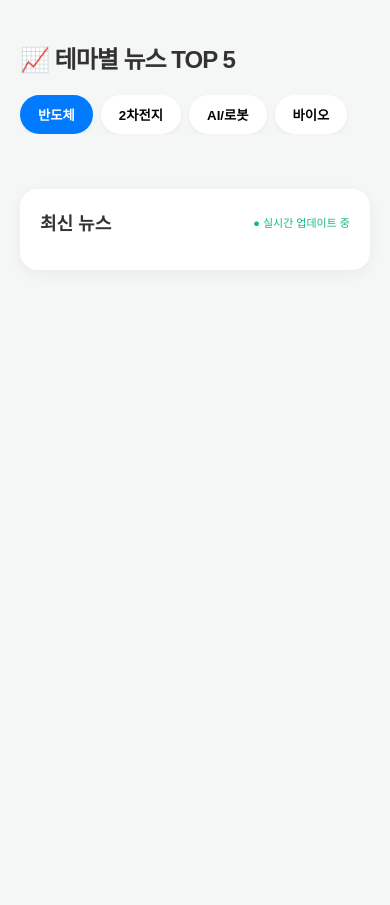
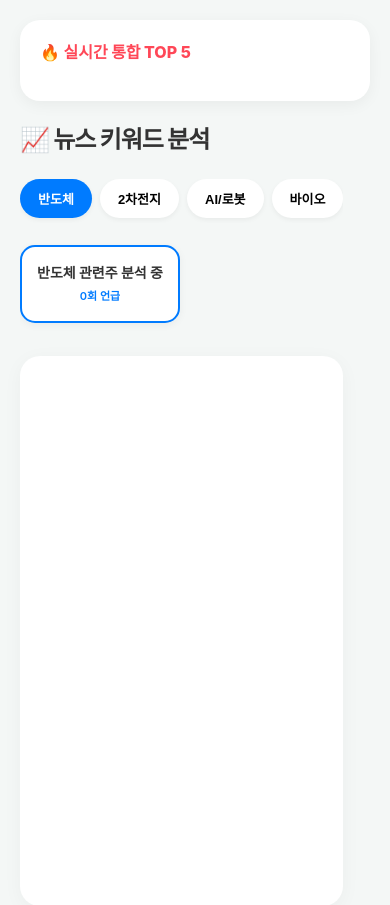
Before and after one commit to moomoori/hans, a Flask app: page / in a window 390 px wide. Shown: the top 905 px of the page. Before the commit the page ends 232 px from the top, so only its background shows below. Run offline with Flask 3, Linux system fonts and the light colour scheme; data that the repository does not hold is empty.

Commit message:
모니터 추가

```diff
--- a/app.py
+++ b/app.py
@@ -1,34 +1,64 @@
 import os
 import requests
 from flask import Flask, render_template, jsonify, request
-from datetime import datetime
 import re
 import time
+import pandas as pd
+from io import BytesIO
 
 app = Flask(__name__)
 
-# 환경변수 (Render 설정 필요)
+# 환경변수 (Render 설정: NAVER_SEARCH_ID, NAVER_SEARCH_SECRET)
 SEARCH_ID = os.environ.get('NAVER_SEARCH_ID')
 SEARCH_SECRET = os.environ.get('NAVER_SEARCH_SECRET')
 
-# 테마별 종목 리스트
-THEME_STOCKS = {
-    "반도체": ["삼성전자", "SK하이닉스", "한미반도체", "DB하이텍", "리노공업", "HPSP"],
-    "2차전지": ["LG에너지솔루션", "삼성SDI", "에코프로", "포스코홀딩스", "엘앤에프", "금양"],
-    "AI/로봇": ["네이버", "카카오", "레인보우로보틱스", "두산로보틱스", "셀바스AI", "이스트소프트"],
-    "바이오": ["삼성바이오로직스", "셀트리온", "유한양행", "HLB", "알테오젠", "SK바이오팜"]
-}
+# --- [1. 종목 사전 자동 업데이트 로직] ---
+def update_stock_dictionary():
+    """한국거래소(KRX) 상장법인 목록을 가져와 종목 사전 생성"""
+    print("🚀 종목 사전을 최신 상태로 업데이트 중...")
+    try:
+        # KIND 상장법인 목록 다운로드 URL (가장 가볍고 정확함)
+        url = "https://kind.or.kr/corpgeneral/corpList.do?method=download"
+        res = requests.get(url)
 
-# --- 캐싱을 위한 전역 변수 ---
-stock_cache = {}  # { '반도체': {'data': [...], 'time': 12345678} }
-news_cache = {}   # { '삼성전자': {'data': [...], 'time': 12345678} }
-CACHE_EXPIRE = 600  # 10분 (600초)
+        # HTML 표 형식의 데이터를 pandas로 읽기
+        df = pd.read_html(BytesIO(res.content), header=0)[0]
+
+        # '회사명' 컬럼만 추출하여 리스트화
+        stock_list = df['회사명'].tolist()
+
+        # 2글자 미만 또는 너무 일반적인 단어 제외 (필터링)
+        # 예: '기아', '현대' 등은 오탐지가 잦을 수 있으나 종목명 그대로 유지
+        stock_list = [s for s in stock_list if len(str(s)) >= 2]
+
+        print(f"✅ 총 {len(stock_list)}개의 종목이 사전에 등록되었습니다.")
+        return list(set(stock_list))
+    except Exception as e:
+        print(f"❌ 사전 업데이트 실패: {e}")
+        # 실패 시 최소한의 우량주 리스트로 대체
+        return ["삼성전자", "SK하이닉스", "LG에너지솔루션", "현대차", "셀트리온", "네이버", "카카오"]
+
+# 서버 시작 시 종목 사전 로드
+STOCK_DICTIONARY = update_stock_dictionary()
+
+# --- [2. 캐싱 및 헬퍼 함수] ---
+stock_cache = {}
+news_cache = {}
+CACHE_EXPIRE = 600  # 10분
 
 def get_headers():
     return {
         "X-Naver-Client-Id": SEARCH_ID,
         "X-Naver-Client-Secret": SEARCH_SECRET
     }
+
+def clean_html(text):
+    if not text: return ""
+    clean = re.sub('<[^>]*>', '', text)
+    clean = clean.replace('&quot;', '"').replace('&apos;', "'").replace('&amp;', '&')
+    return clean
+
+# --- [3. 웹 라우팅] ---
 
 @app.route('/')
 def index():
@@ -39,31 +69,36 @@ def get_top_stocks():
     theme = request.args.get('theme', '반도체')
     now = time.time()
 
-    # 10분 이내의 캐시가 있다면 즉시 반환
     if theme in stock_cache and (now - stock_cache[theme]['time'] < CACHE_EXPIRE):
         return jsonify(stock_cache[theme]['data'])
 
-    # 캐시가 없거나 만료되었다면 API 호출
-    stocks = THEME_STOCKS.get(theme, [])
-    url = f"https://openapi.naver.com/v1/search/news.json?query={theme} 주식&display=100&sort=date"
+    # 뉴스 수집 (관련도순 100개)
+    url = f"https://openapi.naver.com/v1/search/news.json?query={theme}&display=100&sort=sim"
 
     try:
         res = requests.get(url, headers=get_headers())
         items = res.json().get('items', [])
-        all_titles = " ".join([item['title'] for item in items])
 
+        # 제목 + 요약글 통합 텍스트
+        all_content = " ".join([clean_html(item['title'] + " " + item['description']) for item in items])
+
+        # 종목 사전과 매칭 (성능을 위해 텍스트에 포함된 것만 카운트)
         counts = []
-        for s in stocks:
-            count = all_titles.count(s)
-            if count > 0:
+        for s in STOCK_DICTIONARY:
+            if s in all_content:
+                count = all_content.count(s)
                 counts.append({"name": s, "count": count})
 
+        # 많이 언급된 순 정렬
         top5 = sorted(counts, key=lambda x: x['count'], reverse=True)[:5]
 
-        # 결과 캐싱
+        if not top5:
+            top5 = [{"name": f"{theme} 관련주 분석 중", "count": 0}]
+
         stock_cache[theme] = {'data': top5, 'time': now}
         return jsonify(top5)
-    except:
+    except Exception as e:
+        print(f"Error: {e}")
         return jsonify([])
 
 @app.route('/get_stock_news')
@@ -71,7 +106,6 @@ def get_stock_news():
     stock = request.args.get('stock')
     now = time.time()
 
-    # 뉴스 데이터 캐싱 확인
     if stock in news_cache and (now - news_cache[stock]['time'] < CACHE_EXPIRE):
         return jsonify(news_cache[stock]['data'])
 
@@ -83,18 +117,15 @@ def get_stock_news():
 
         results = []
         for item in items:
-            clean_title = re.sub('<[^>]*>', '', item['title'])
-            link = item['originallink'] if item['originallink'] else item['link']
             results.append({
-                "title": clean_title,
-                "link": link,
+                "title": clean_html(item['title']),
+                "link": item.get('originallink') or item.get('link'),
                 "pubDate": item['pubDate']
             })
 
-        # 결과 캐싱
         news_cache[stock] = {'data': results, 'time': now}
         return jsonify(results)
-    except:
+    except Exception as e:
         return jsonify([])
 
 if __name__ == '__main__':
--- a/requirements.txt
+++ b/requirements.txt
@@ -1,3 +1,5 @@
 Flask
 requests
 gunicorn
+pandas
+lxml
--- a/templates/index.html
+++ b/templates/index.html
@@ -2,112 +2,154 @@
 <html lang="ko">
 <head>
     <meta charset="UTF-8">
-    <title>Today's Stock Hot-Topic</title>
+    <title>Stock Hot-Topic Dashboard</title>
     <meta name="viewport" content="width=device-width, initial-scale=1">
     <style>
-        :root { --primary: #007bff; --bg: #f4f7f6; }
-        body { font-family: 'Pretendard', sans-serif; max-width: 600px; margin: 0 auto; padding: 20px; background: var(--bg); color: #333; }
-        h2 { font-weight: 800; letter-spacing: -1px; }
+        :root { --primary: #007bff; --bg: #f4f7f6; --card: #ffffff; }
+        body { font-family: 'Pretendard', -apple-system, sans-serif; margin: 0; padding: 20px; background: var(--bg); color: #333; line-height: 1.6; }
 
-        /* 테마 탭 */
-        .tabs { display: flex; gap: 8px; margin-bottom: 20px; overflow-x: auto; white-space: nowrap; }
-        .tab-btn { padding: 10px 18px; border: none; border-radius: 25px; cursor: pointer; background: #fff; font-weight: 600; box-shadow: 0 2px 5px rgba(0,0,0,0.05); transition: 0.3s; }
+        /* Layout */
+        .container { display: flex; gap: 20px; max-width: 1000px; margin: 0 auto; align-items: flex-start; }
+
+        /* Left Monitor */
+        .side-monitor { width: 240px; background: var(--card); border-radius: 20px; padding: 20px; box-shadow: 0 4px 15px rgba(0,0,0,0.05); position: sticky; top: 20px; flex-shrink: 0; }
+        .side-title { font-weight: 800; font-size: 16px; margin-bottom: 15px; color: #ff4757; display: flex; align-items: center; gap: 8px; }
+        .hot-item { display: flex; justify-content: space-between; align-items: center; padding: 12px 0; border-bottom: 1px dashed #eee; cursor: pointer; transition: 0.2s; }
+        .hot-item:hover { color: var(--primary); transform: translateX(5px); }
+        .rank { font-weight: 800; color: var(--primary); width: 20px; }
+        .name { font-size: 14px; font-weight: 600; flex: 1; margin-left: 10px; }
+        .cnt { font-size: 11px; color: #999; }
+
+        /* Main Area */
+        .main-content { flex: 1; min-width: 0; }
+        h2 { font-weight: 800; letter-spacing: -1px; margin-top: 0; }
+
+        /* Tabs & Badges */
+        .tabs { display: flex; gap: 8px; margin-bottom: 20px; overflow-x: auto; padding-bottom: 5px; scrollbar-width: none; }
+        .tab-btn { padding: 10px 18px; border: none; border-radius: 25px; cursor: pointer; background: #fff; font-weight: 600; font-size: 13px; box-shadow: 0 2px 5px rgba(0,0,0,0.05); flex-shrink: 0; }
         .tab-btn.active { background: var(--primary); color: white; }
 
-        /* 종목 TOP 5 카드 */
-        .stock-list { display: flex; gap: 8px; margin-bottom: 25px; overflow-x: auto; padding: 5px 0; }
-        .stock-badge { min-width: 90px; padding: 12px; background: white; border-radius: 12px; cursor: pointer; text-align: center; border: 2px solid transparent; transition: 0.2s; box-shadow: 0 2px 8px rgba(0,0,0,0.05); }
-        .stock-badge.active { border-color: var(--primary); transform: translateY(-3px); }
-        .stock-name { font-weight: 700; font-size: 14px; }
-        .stock-count { font-size: 11px; color: #888; margin-top: 4px; }
+        .stock-badges { display: flex; gap: 10px; margin-bottom: 25px; overflow-x: auto; padding: 5px 0; scrollbar-width: none; }
+        .badge { min-width: 100px; padding: 15px; background: white; border-radius: 15px; cursor: pointer; text-align: center; border: 2px solid transparent; box-shadow: 0 2px 8px rgba(0,0,0,0.05); flex-shrink: 0; transition: 0.2s; }
+        .badge.active { border-color: var(--primary); transform: translateY(-3px); }
+        .b-name { font-weight: 700; font-size: 14px; }
+        .b-cnt { font-size: 11px; color: var(--primary); margin-top: 4px; font-weight: 600; }
 
-        /* 뉴스 피드 */
-        .news-container { background: white; border-radius: 18px; padding: 20px; box-shadow: 0 4px 15px rgba(0,0,0,0.05); }
-        .news-header { font-weight: 700; margin-bottom: 15px; font-size: 18px; display: flex; justify-content: space-between; align-items: center; }
-        .update-tag { font-size: 11px; color: #10b981; font-weight: normal; }
-        .news-item { padding: 16px 0; border-bottom: 1px solid #f0f0f0; transition: 0.2s; }
+        /* News Feed */
+        .news-box { background: white; border-radius: 20px; padding: 25px; box-shadow: 0 4px 20px rgba(0,0,0,0.04); min-height: 500px; display: flex; flex-direction: column; }
+        .news-item { padding: 18px 0; border-bottom: 1px solid #f1f3f5; }
         .news-item:last-child { border-bottom: none; }
         .news-item a { text-decoration: none; color: inherit; }
-        .news-item .title { font-size: 15px; line-height: 1.4; font-weight: 500; margin-bottom: 6px; display: block; }
-        .news-item .meta { color: #999; font-size: 12px; display: flex; align-items: center; gap: 8px; }
+        .news-item .title { font-size: 15px; font-weight: 600; margin-bottom: 8px; display: block; line-height: 1.5; }
+        .news-item .meta { font-size: 12px; color: #adb5bd; }
+
+        /* Pagination */
+        .pagination { display: flex; justify-content: center; gap: 6px; margin-top: auto; padding-top: 30px; }
+        .page-btn { width: 34px; height: 34px; border: 1px solid #e9ecef; background: white; border-radius: 8px; cursor: pointer; font-weight: 600; font-size: 13px; transition: 0.2s; }
+        .page-btn.active { background: var(--primary); color: white; border-color: var(--primary); }
+
+        @media (max-width: 850px) {
+            .container { flex-direction: column; }
+            .side-monitor { width: 100%; position: static; box-sizing: border-box; }
+        }
     </style>
 </head>
 <body>
-    <h2>📈 테마별 뉴스 TOP 5</h2>
+    <div class="container">
+        <aside class="side-monitor">
+            <div class="side-title">🔥 실시간 통합 TOP 5</div>
+            <div id="side-list"></div>
+        </aside>
 
-    <div class="tabs">
-        <button class="tab-btn active" onclick="loadTopStocks('반도체', this)">반도체</button>
-        <button class="tab-btn" onclick="loadTopStocks('2차전지', this)">2차전지</button>
-        <button class="tab-btn" onclick="loadTopStocks('AI/로봇', this)">AI/로봇</button>
-        <button class="tab-btn" onclick="loadTopStocks('바이오', this)">바이오</button>
-    </div>
+        <main class="main-content">
+            <h2>📈 뉴스 키워드 분석</h2>
+            <div class="tabs">
+                <button class="tab-btn active" onclick="changeTheme('반도체', this)">반도체</button>
+                <button class="tab-btn" onclick="changeTheme('2차전지', this)">2차전지</button>
+                <button class="tab-btn" onclick="changeTheme('AI/로봇', this)">AI/로봇</button>
+                <button class="tab-btn" onclick="changeTheme('바이오', this)">바이오</button>
+            </div>
+            <div id="badge-list" class="stock-badges"></div>
 
-    <div id="stock-list" class="stock-list"></div>
-
-    <div class="news-container">
-        <div class="news-header">
-            <span id="news-title">최신 뉴스</span>
-            <span class="update-tag">● 실시간 업데이트 중</span>
-        </div>
-        <div id="news-list"></div>
+            <div class="news-box">
+                <div id="news-list"></div>
+                <div id="pagination" class="pagination"></div>
+            </div>
+        </main>
     </div>
 
     <script>
-        function timeAgo(dateStr) {
-            const date = new Date(dateStr);
-            const now = new Date();
-            const diff = Math.floor((now - date) / 1000 / 60);
-            if (diff < 1) return '방금 전';
-            if (diff < 60) return `${diff}분 전`;
-            if (diff < 1440) return `${Math.floor(diff/60)}시간 전`;
-            return `${date.getFullYear()}.${date.getMonth()+1}.${date.getDate()}`;
+        let allNews = [];
+        const perPage = 10;
+
+        function timeAgo(d) {
+            const diff = Math.floor((new Date() - new Date(d)) / 60000);
+            return diff < 1 ? '방금 전' : diff < 60 ? `${diff}분 전` : diff < 1440 ? `${Math.floor(diff/60)}시간 전` : d.split(' ')[0];
         }
 
-        function loadTopStocks(theme, btn) {
+        function loadMonitor() {
+            fetch('/get_all_top_stocks').then(r => r.json()).then(data => {
+                document.getElementById('side-list').innerHTML = data.map((s, i) => `
+                    <div class="hot-item" onclick="loadNews('${s.name}')">
+                        <span class="rank">${i+1}</span>
+                        <span class="name">${s.name}</span>
+                        <span class="cnt">${s.count}회</span>
+                    </div>
+                `).join('');
+            });
+        }
+
+        function changeTheme(theme, btn) {
             document.querySelectorAll('.tab-btn').forEach(b => b.classList.remove('active'));
             btn.classList.add('active');
-
-            fetch(`/get_top_stocks?theme=${theme}`)
-                .then(res => res.json())
-                .then(data => {
-                    const list = document.getElementById('stock-list');
-                    list.innerHTML = data.map((s, i) => `
-                        <div class="stock-badge ${i===0?'active':''}" onclick="loadNews('${s.name}', this)">
-                            <div class="stock-name">${s.name}</div>
-                            <div class="stock-count">급상승 ${s.count}회</div>
-                        </div>
-                    `).join('');
-                    if(data.length > 0) loadNews(data[0].name);
-                });
+            fetch(`/get_top_stocks?theme=${theme}`).then(r => r.json()).then(data => {
+                document.getElementById('badge-list').innerHTML = data.map((s, i) => `
+                    <div class="badge ${i===0?'active':''}" onclick="loadNews('${s.name}', this)">
+                        <div class="b-name">${s.name}</div>
+                        <div class="b-cnt">${s.count}회 언급</div>
+                    </div>
+                `).join('');
+                if(data.length) loadNews(data[0].name);
+            });
         }
 
-        function loadNews(stock, element) {
-            if(element) {
-                document.querySelectorAll('.stock-badge').forEach(b => b.classList.remove('active'));
-                element.classList.add('active');
+        function loadNews(stock, el) {
+            if(el) {
+                document.querySelectorAll('.badge').forEach(b => b.classList.remove('active'));
+                el.classList.add('active');
             }
-            document.getElementById('news-title').innerText = `${stock}`;
-
-            fetch(`/get_stock_news?stock=${stock}`)
-                .then(res => res.json())
-                .then(data => {
-                    const list = document.getElementById('news-list');
-                    list.innerHTML = data.map(n => `
-                        <div class="news-item">
-                            <a href="${n.link}" target="_blank">
-                                <span class="title">${n.title}</span>
-                                <div class="meta">
-                                    <span>${timeAgo(n.pubDate)}</span>
-                                    <span>•</span>
-                                    <span>자세히 보기</span>
-                                </div>
-                            </a>
-                        </div>
-                    `).join('');
-                });
+            fetch(`/get_stock_news?stock=${stock}`).then(r => r.json()).then(data => {
+                allNews = data;
+                renderPage(1);
+                loadMonitor(); // 종목 클릭 시 모니터도 함께 갱신
+            });
         }
 
-        window.onload = () => loadTopStocks('반도체', document.querySelector('.tab-btn'));
+        function renderPage(p) {
+            const start = (p-1)*perPage;
+            document.getElementById('news-list').innerHTML = allNews.slice(start, start+perPage).map(n => `
+                <div class="news-item">
+                    <a href="${n.link}" target="_blank">
+                        <span class="title">${n.title}</span>
+                        <div class="meta">${timeAgo(n.pubDate)} • 자세히 보기</div>
+                    </a>
+                </div>
+            `).join('');
+
+            const total = Math.ceil(allNews.length / perPage);
+            let pgHtml = '';
+            for(let i=1; i<=total; i++) {
+                pgHtml += `<button class="page-btn ${i===p?'active':''}" onclick="renderPage(${i})">${i}</button>`;
+            }
+            document.getElementById('pagination').innerHTML = pgHtml;
+            window.scrollTo({ top: 0, behavior: 'smooth' });
+        }
+
+        window.onload = () => {
+            changeTheme('반도체', document.querySelector('.tab-btn'));
+            loadMonitor();
+            setInterval(loadMonitor, 60000); // 1분마다 모니터 자동 갱신
+        };
     </script>
 </body>
 </html>
```
